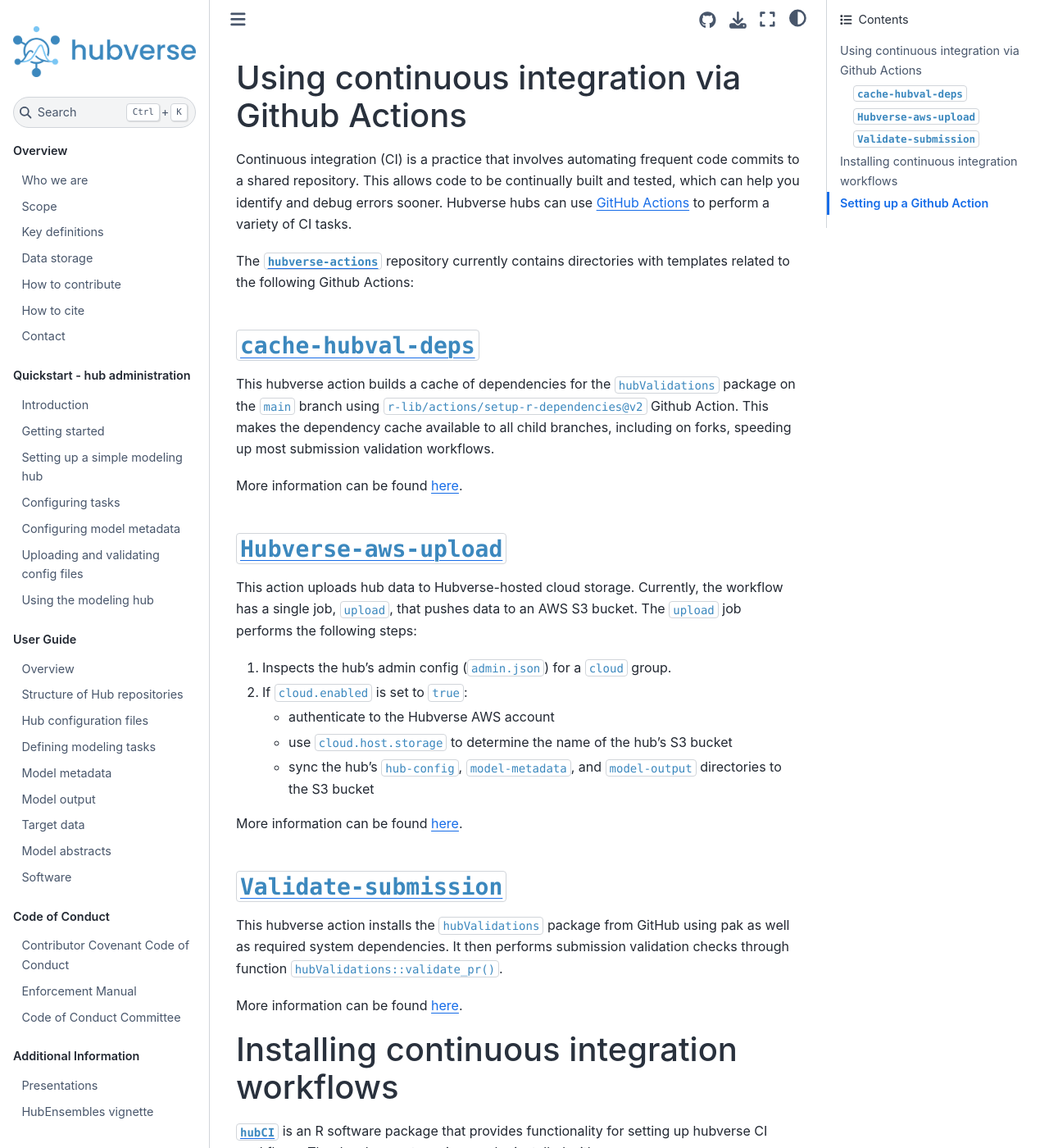
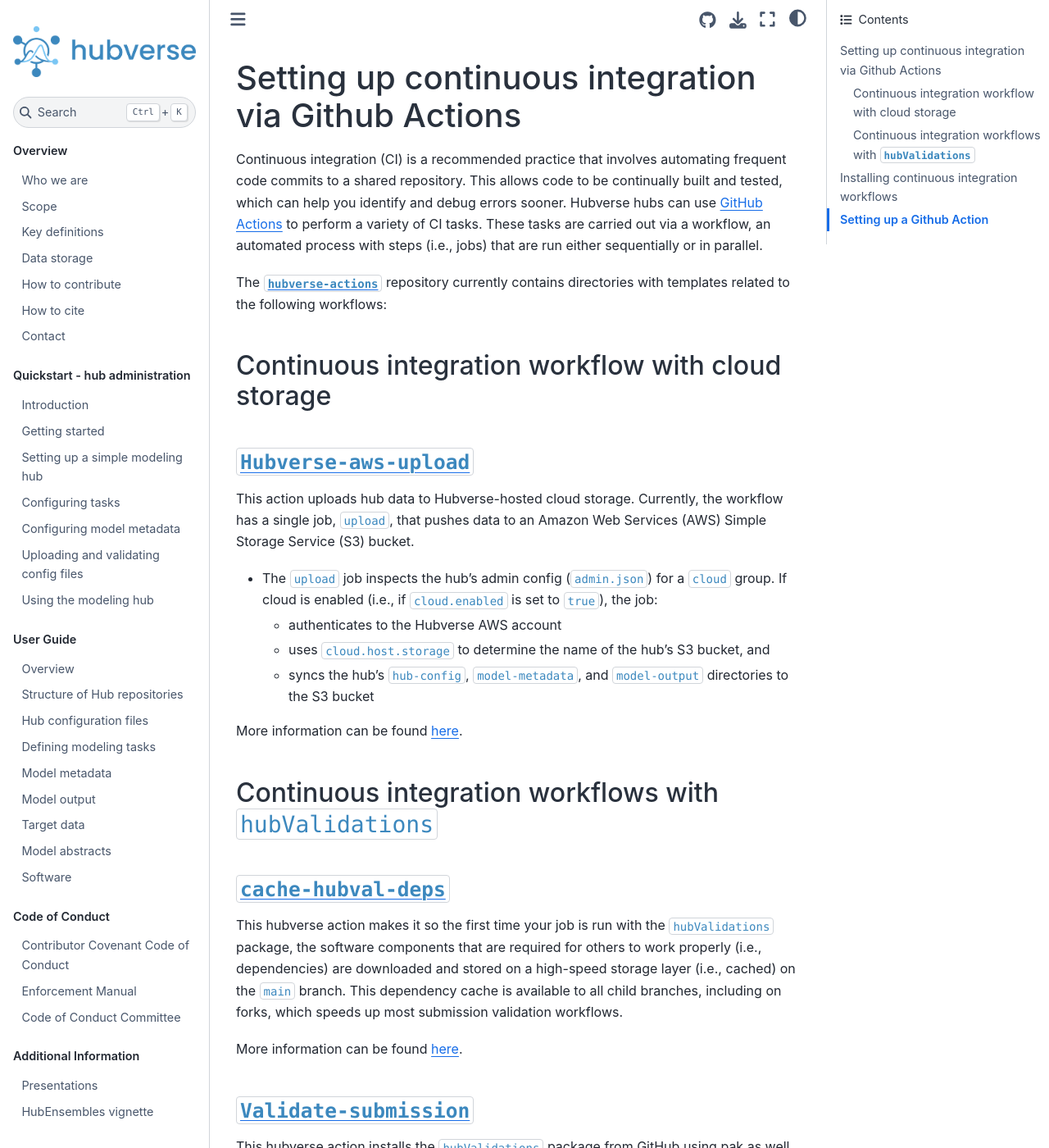
Before and after one commit to hubverse-org/hubDocs, a Sphinx documentation site: the page built from docs/source/quickstart-hub-admin/continuous-integration.md, in a window 1280 px wide and 1400 px high. Shown: the whole window at 82% size. Built offline with Sphinx 7.4.7 and the Sphinx Book theme 1.1.4, drawn with Linux system fonts in a browser that asks for light colours; some of the changed text lies outside the part shown.

Commit message:
Update continuous-integration.md
Make language more user friendly

```diff
--- a/docs/source/quickstart-hub-admin/continuous-integration.md
+++ b/docs/source/quickstart-hub-admin/continuous-integration.md
@@ -1,28 +1,31 @@
-# Using continuous integration via Github Actions
+# Setting up continuous integration via Github Actions
 
-Continuous integration (CI) is a practice that involves automating frequent code commits to a shared repository. This allows code to be continually built and tested, which can help you identify and debug errors sooner. Hubverse hubs can use [GitHub Actions](https://github.com/features/actions) to perform a variety of CI tasks.
+Continuous integration (CI) is a recommended practice that involves automating frequent code commits to a shared repository. This allows code to be continually built and tested, which can help you identify and debug errors sooner. Hubverse hubs can use [GitHub Actions](https://github.com/features/actions) to perform a variety of CI tasks. These tasks are carried out via a workflow, an automated process with steps (i.e., jobs) that are run either sequentially or in parallel.
 
-The [`hubverse-actions`](https://github.com/Infectious-Disease-Modeling-Hubs/hubverse-actions) repository currently contains directories with templates related to the following Github Actions:
+The [`hubverse-actions`](https://github.com/Infectious-Disease-Modeling-Hubs/hubverse-actions) repository currently contains directories with templates related to the following workflows:
+
+## Continuous integration workflow with cloud storage
+
+### [`Hubverse-aws-upload`](https://github.com/Infectious-Disease-Modeling-Hubs/hubverse-actions/tree/main/hubverse-aws-upload)
+This action uploads hub data to Hubverse-hosted cloud storage. Currently, the workflow has a single job, `upload`, that pushes data to an Amazon Web Services (AWS) Simple Storage Service (S3) bucket.
+* The `upload` job inspects the hub's admin config (`admin.json`) for a `cloud` group. If cloud is enabled (i.e., if `cloud.enabled` is set to `true`), the job:
+    + authenticates to the Hubverse AWS account
+    + uses `cloud.host.storage` to determine the name of the hub's S3 bucket, and
+    + syncs the hub's `hub-config`, `model-metadata`, and `model-output` directories to the S3 bucket
+
+More information can be found [here](https://github.com/Infectious-Disease-Modeling-Hubs/hubverse-actions/tree/main/hubverse-aws-upload).
+
+## Continuous integration workflows with `hubValidations`
 
 ### [`cache-hubval-deps`](https://github.com/Infectious-Disease-Modeling-Hubs/hubverse-actions/tree/main/cache-hubval-deps)
-This hubverse action builds a cache of dependencies for the `hubValidations` package on the `main` branch using `r-lib/actions/setup-r-dependencies@v2` Github Action. This makes the dependency cache available to all child branches, including on forks, speeding up most submission validation workflows.
+This hubverse action makes it so the first time your job is run with the `hubValidations` package, the software components that are required for others to work properly (i.e., dependencies) are downloaded and stored on a high-speed storage layer (i.e., cached) on the `main` branch. This dependency cache is available to all child branches, including on forks, which speeds up most submission validation workflows.
 
 More information can be found [here](https://github.com/Infectious-Disease-Modeling-Hubs/hubverse-actions/tree/main/cache-hubval-deps).
 
-### [`Hubverse-aws-upload`](https://github.com/Infectious-Disease-Modeling-Hubs/hubverse-actions/tree/main/hubverse-aws-upload)
-This action uploads hub data to Hubverse-hosted cloud storage. Currently, the workflow has a single job, `upload`, that pushes data to an AWS S3 bucket.
-The `upload` job performs the following steps:
-1.	Inspects the hub's admin config (`admin.json`) for a `cloud` group.
-2.	If `cloud.enabled` is set to `true`:
-    -	authenticate to the Hubverse AWS account
-    -	use `cloud.host.storage` to determine the name of the hub's S3 bucket
-    -	sync the hub's `hub-config`, `model-metadata`, and `model-output` directories to the S3 bucket
-
-More information can be found [here](https://github.com/Infectious-Disease-Modeling-Hubs/hubverse-actions/tree/main/hubverse-aws-upload).
 
 ### [`Validate-submission`](https://github.com/Infectious-Disease-Modeling-Hubs/hubverse-actions/tree/main/validate-submission)
 This hubverse action installs the `hubValidations` package from GitHub using pak as well as required system dependencies.
-It then performs submission validation checks through function `hubValidations::validate_pr()`.
+It then performs submission validation checks through the function `hubValidations::validate_pr()`.
 
 More information can be found [here](https://github.com/Infectious-Disease-Modeling-Hubs/hubverse-actions/tree/main/validate-submission).
 
```
Also changed, not shown: other parts of docs/source/quickstart-hub-admin/continuous-integration.md (+1 -2 lines).
